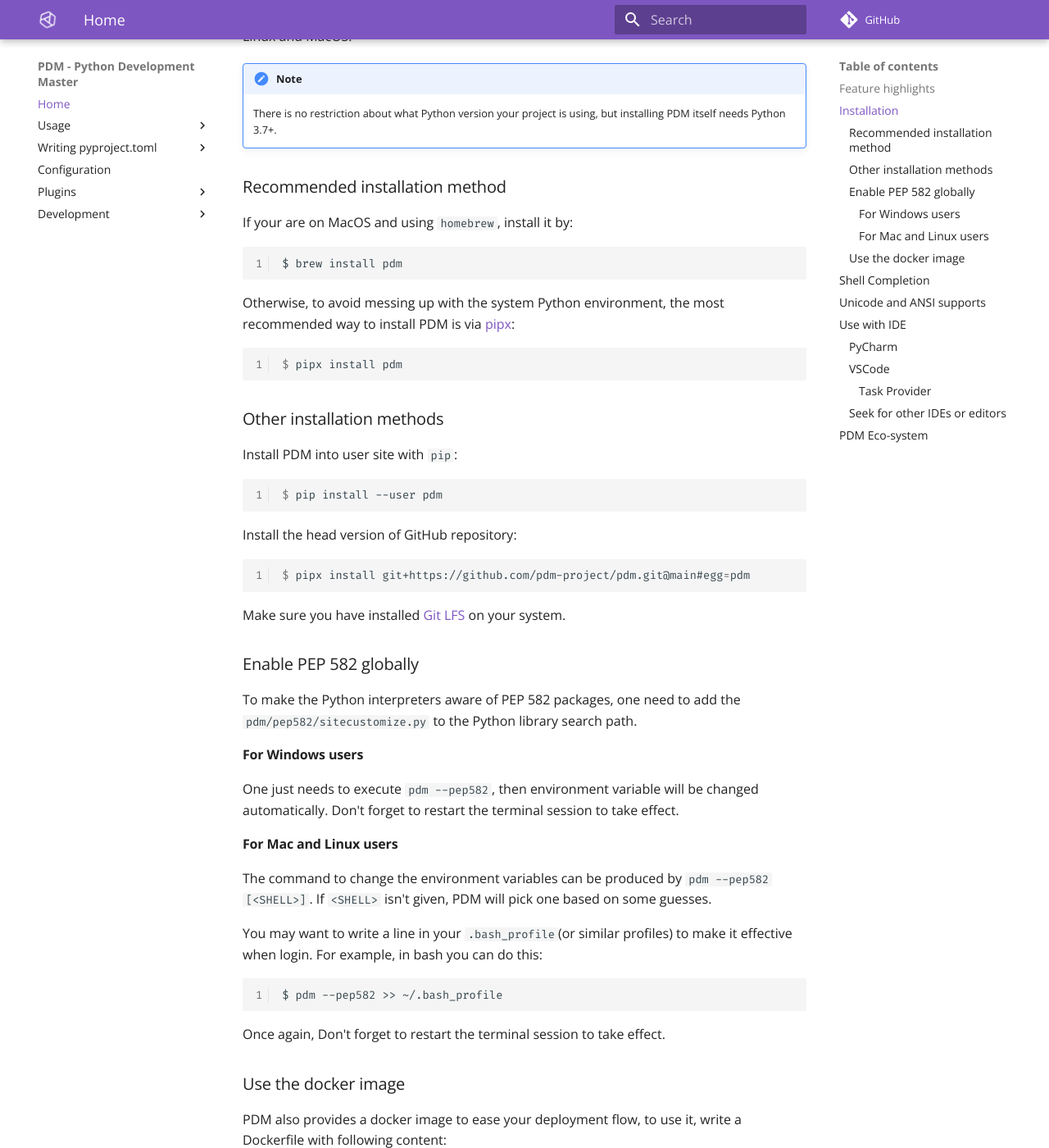
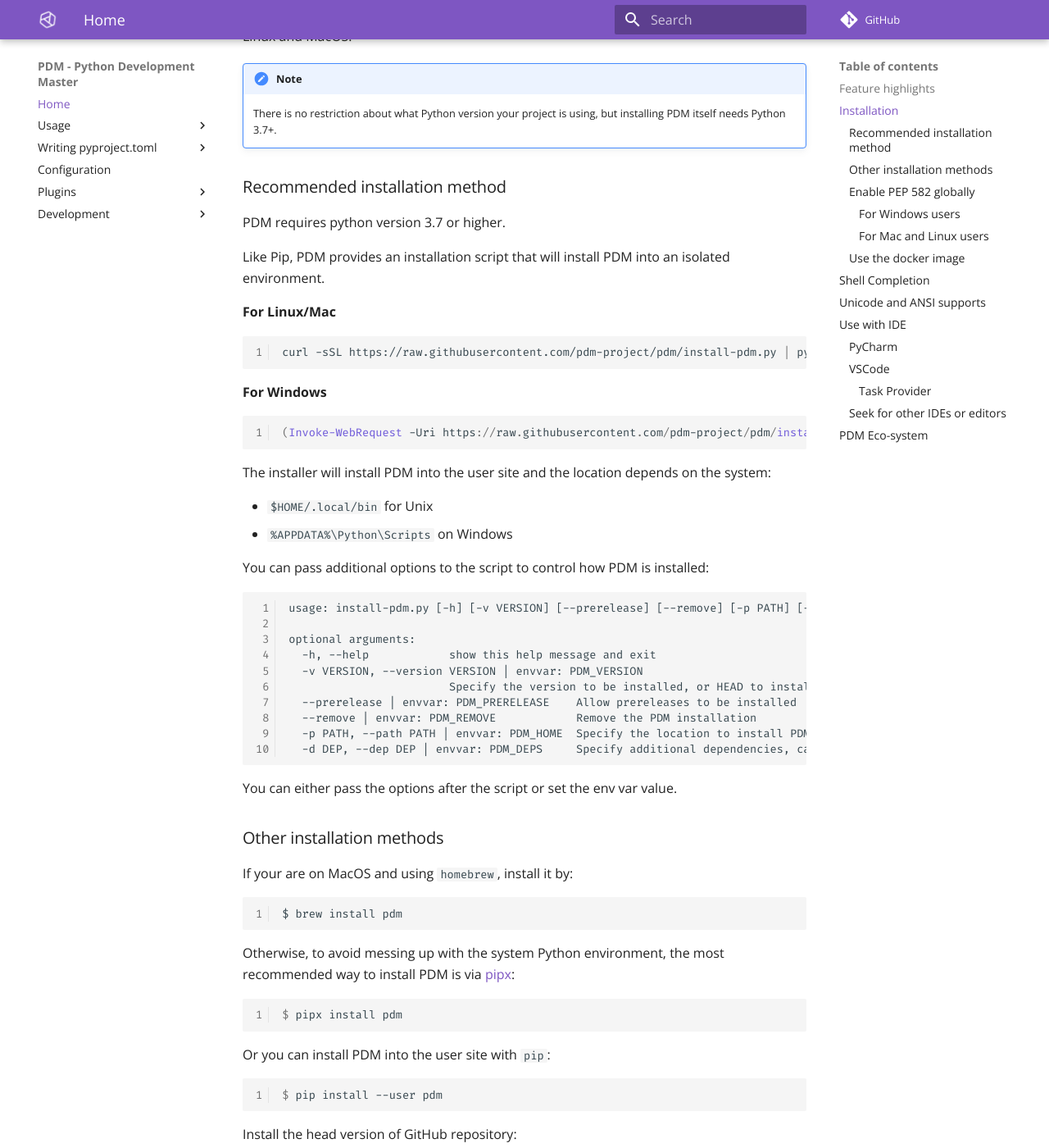
Before and after one commit to ChrisSanderser/pd-ms, an MkDocs documentation site: the page built from docs/docs/index.md, in a window 1280 px wide and 1400 px high, scrolled down 966 px. Shown: the whole window at 82% size. Built offline with MkDocs 1.6.1 and Material for MkDocs 9.7.7, drawn with Linux system fonts in a browser that asks for light colours; comment, search, counter and statistics services are not loaded.

Commit message:
Update docs about the install script

````diff
--- a/docs/docs/index.md
+++ b/docs/docs/index.md
@@ -28,6 +28,47 @@ PDM requires Python 3.7+ to be installed. It works on multiple platforms includi
 
 ### Recommended installation method
 
+PDM requires python version 3.7 or higher.
+
+Like Pip, PDM provides an installation script that will install PDM into an isolated environment.
+
+**For Linux/Mac**
+
+```bash
+curl -sSL https://raw.githubusercontent.com/pdm-project/pdm/install-pdm.py | python -
+```
+
+**For Windows**
+
+```powershell
+(Invoke-WebRequest -Uri https://raw.githubusercontent.com/pdm-project/pdm/install-pdm.py -UseBasicParsing).Content | python -
+```
+
+The installer will install PDM into the user site and the location depends on the system:
+
+- `$HOME/.local/bin` for Unix
+- `%APPDATA%\Python\Scripts` on Windows
+
+You can pass additional options to the script to control how PDM is installed:
+
+```
+usage: install-pdm.py [-h] [-v VERSION] [--prerelease] [--remove] [-p PATH] [-d DEP]
+
+optional arguments:
+  -h, --help            show this help message and exit
+  -v VERSION, --version VERSION | envvar: PDM_VERSION
+                        Specify the version to be installed, or HEAD to install from the main branch
+  --prerelease | envvar: PDM_PRERELEASE    Allow prereleases to be installed
+  --remove | envvar: PDM_REMOVE            Remove the PDM installation
+  -p PATH, --path PATH | envvar: PDM_HOME  Specify the location to install PDM
+  -d DEP, --dep DEP | envvar: PDM_DEPS     Specify additional dependencies, can be given multiple times
+```
+
+You can either pass the options after the script or set the env var value.
+
+
+### Other installation methods
+
 If your are on MacOS and using `homebrew`, install it by:
 
 ```bash
@@ -41,9 +82,7 @@ is via [pipx](https://pypi.org/project/pipx):
 $ pipx install pdm
 ```
 
-### Other installation methods
-
-Install PDM into user site with `pip`:
+Or you can install PDM into the user site with `pip`:
 
 ```console
 $ pip install --user pdm
````
Also changed, not shown: news/508.feature.md (added, +1 -0 lines), README.md, README_zh.md.
